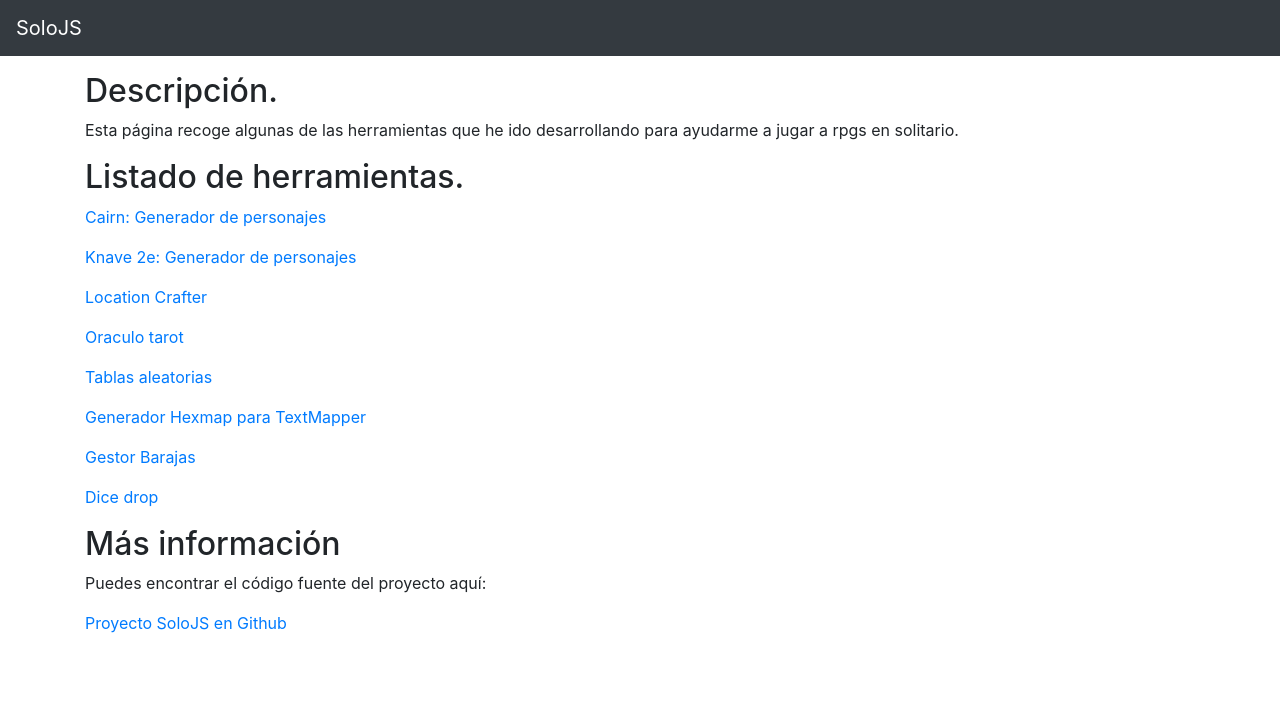
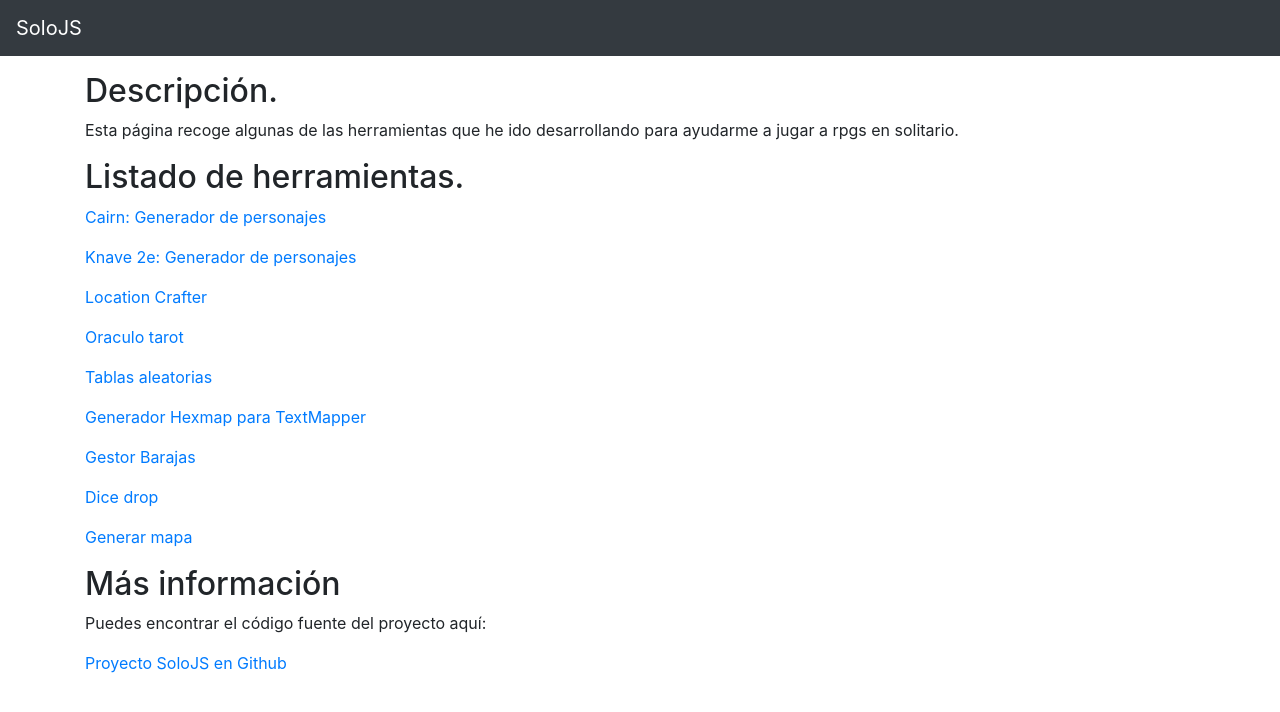
Before and after one commit to Alberaan/SoloJS, a plain HTML site: page index.html in a window 1280 px wide. Drawn offline with nearby package versions, Linux system fonts and the light colour scheme.

Commit message:
Update index.html

```diff
--- a/index.html
+++ b/index.html
@@ -29,6 +29,7 @@
 		<p><a href="./generadorhex.html">Generador Hexmap para TextMapper</a></p>
 		<p><a href="./Gestor barajas.html">Gestor Barajas</a></p>
 		<p><a href="./dice drop.html">Dice drop</a></p>
+		<p><a href="./Generar mapa.html">Generar mapa</a></p>
 		<h2>Más información</h2>
 		<p>Puedes encontrar el código fuente del proyecto aquí: </p>
 		<a href="https://github.com/Alberaan/SoloJS">Proyecto SoloJS en Github</a>
```
